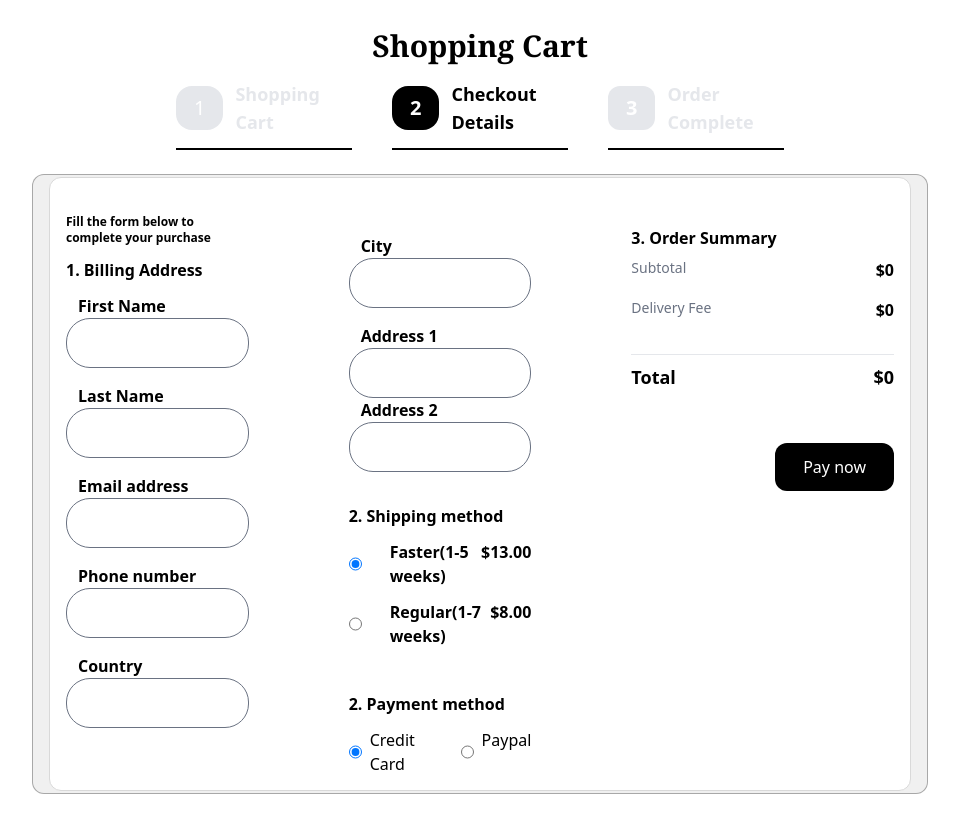
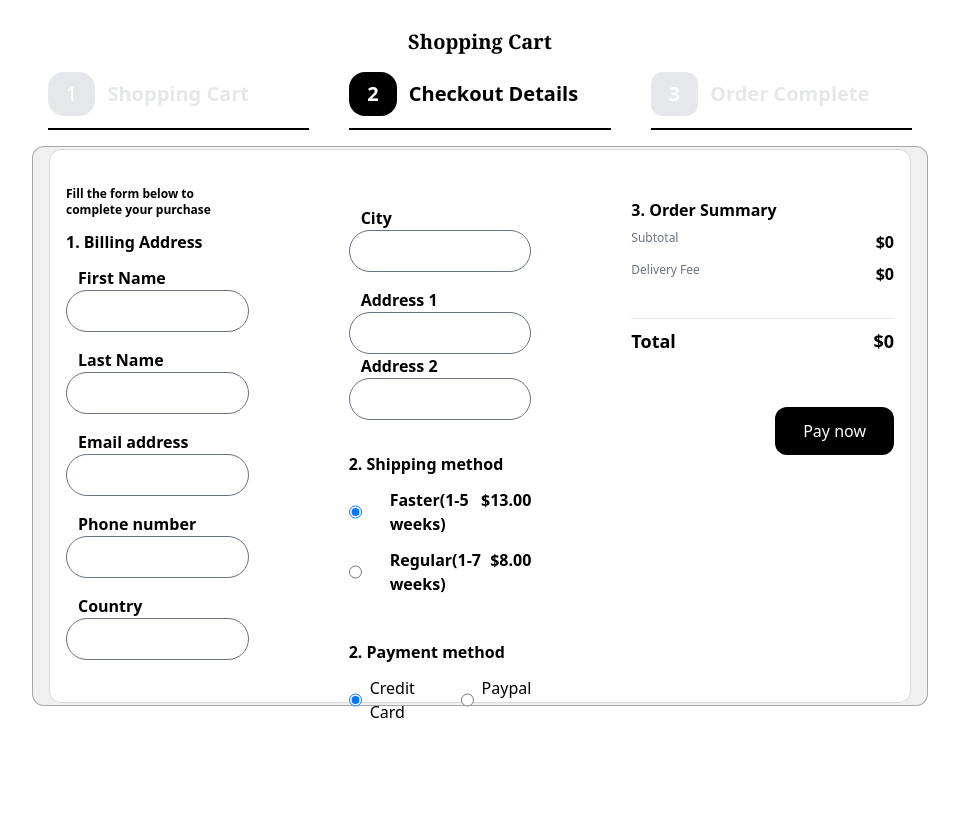
Before and after one commit to emman-tt/tilios, a React (Vite) app: page /cart/checkout in a window 1280 px wide. Shown: the whole page, without its empty margins (160-1119 px from the left). Built offline with nearby package versions, Linux system fonts and the light colour scheme; no server answers.

Commit message:
added myself as a super admin

```diff
--- a/src/UI/Cart/Checkout/Checkout.jsx
+++ b/src/UI/Cart/Checkout/Checkout.jsx
@@ -57,13 +57,6 @@ export default function Checkout () {
       return
     }
 
-    // if (!orderTotal) {
-    //   toast.dismiss()
-    //   toast.error('No product  in cart to order')
-    //   isValid = false
-    //   return navigate('/cart')
-    // }
-
     if (cartProducts.length === 0 || !cartProducts) {
       toast.error('No products in cart to order')
       navigate('/cart')
@@ -103,10 +96,10 @@ export default function Checkout () {
   }
 
   return (
-    <section className=' rounded-xl h-auto min-h-150 lg:h-155 w-full px-4 md:w-[90%] lg:w-[80%] mt-6  border-[0.1px] border-black/30 bg-[#f0f0f0] p-0.5 '>
+    <section className=' rounded-xl h-auto  lg:h-140 w-full px-4 md:w-[90%] lg:w-[80%] mt-4  border-[0.1px] border-black/30 bg-[#f0f0f0] p-0.5 '>
       <div className='border gap-5 grid grid-cols-1 md:grid-cols-2 lg:grid-cols-3 relative   border-[#d9d9d9] h-full rounded-xl  p-3 sm:p-4 md:px-4  bg-white'>
         {loader && (
-          <section className='flex absolute z-10 inset-0  justify-center items-center h-full w-full'>
+          <section className='flex absolute z-10 inset-0 bg-gray-50  justify-center items-center h-full w-full'>
             <Loader className={''} />
           </section>
         )}
@@ -126,7 +119,7 @@ export default function Checkout () {
                 onChange={e => handleInput('firstname', e.target.value)}
                 required
                 type='text'
-                className='border block pl-5 rounded-3xl border-gray-500 w-full py-3 mb-4'
+                className='border block pl-5 rounded-3xl border-gray-500 w-full py-2 mb-4'
               />
             </div>
             <div className='flex flex-col'>
@@ -137,7 +130,7 @@ export default function Checkout () {
                 onChange={e => handleInput('secondname', e.target.value)}
                 required
                 type='text'
-                className='border  b pl-5 rounded-3xl border-gray-500 w-full py-3 mb-4'
+                className='border  b pl-5 rounded-3xl border-gray-500 w-full py-2 mb-4'
               />
             </div>
           </div>
@@ -148,7 +141,7 @@ export default function Checkout () {
             type='email'
             onChange={e => handleInput('email', e.target.value)}
             required
-            className='border pl-5 rounded-3xl border-gray-500 w-full py-3 mb-4'
+            className='border pl-5 rounded-3xl border-gray-500 w-full py-2 mb-4'
           />
           <label className='pl-3 font-semibold' htmlFor='tel'>
             Phone number
@@ -157,7 +150,7 @@ export default function Checkout () {
             onChange={e => handleInput('number', e.target.value)}
             type='tel'
             required
-            className='border pl-5 rounded-3xl border-gray-500 w-full py-3 mb-4'
+            className='border pl-5 rounded-3xl border-gray-500 w-full py-2 mb-4'
           />
 
           <div className='flex flex-col'>
@@ -167,7 +160,7 @@ export default function Checkout () {
             <input
               onChange={e => handleInput('country', e.target.value)}
               type='text'
-              className='border block pl-5 rounded-3xl border-gray-500 w-full py-3 mb-4'
+              className='border block pl-5 rounded-3xl border-gray-500 w-full py-2 mb-4'
             />
           </div>
         </section>
@@ -181,7 +174,7 @@ export default function Checkout () {
                 type='text'
                 onChange={e => handleInput('city', e.target.value)}
                 required
-                className='border  b pl-5 rounded-3xl border-gray-500 w-full py-3 mb-4'
+                className='border  b pl-5 rounded-3xl border-gray-500 w-full py-2 mb-4'
               />
             </div>
           </div>
@@ -192,7 +185,7 @@ export default function Checkout () {
             type='text'
             onChange={e => handleInput('addressOne', e.target.value)}
             required
-            className='border pl-5 rounded-3xl border-gray-500 w-full py-3 '
+            className='border pl-5 rounded-3xl border-gray-500 w-full py-2 '
           />
           <label className='pl-3 font-semibold' htmlFor='tel'>
             Address 2
@@ -201,7 +194,7 @@ export default function Checkout () {
             type='text'
             onChange={e => handleInput('addressTwo', e.target.value)}
             required
-            className='border pl-5 rounded-3xl border-gray-500 w-full py-3 '
+            className='border pl-5 rounded-3xl border-gray-500 w-full py-2 '
           />
           <p className='font-bold  mt-8'>2. Shipping method</p>
 
@@ -213,7 +206,7 @@ export default function Checkout () {
                   defaultChecked
                   type='radio'
                   name='week'
-                  className='text-sm'
+                  className='text-xs'
                 />
                 <p>Faster(1-5 weeks)</p>
               </div>
@@ -235,7 +228,7 @@ export default function Checkout () {
                 type='radio'
                 defaultChecked
                 name='payment'
-                className='text-sm'
+                className='text-xs'
               />
               <p>Credit Card</p>
             </div>
@@ -252,15 +245,12 @@ export default function Checkout () {
             </li>
 
             <li className='w-full flex justify-between'>
-              <p className='text-sm text-gray-500'>Subtotal</p>
+              <p className='text-xs text-gray-500'>Subtotal</p>
               <p className='font-semibold'>${orderTotal}</p>
             </li>
-            <li className='w-full flex justify-between'>
-              {/* <p className='text-sm text-gray-500'>Discount (0%)</p>
-              <p className='text-red-500'>- $0</p> */}
-            </li>
+
             <li className='w-full flex justify-between border-b border-gray-200 pb-8'>
-              <p className='text-sm text-gray-500'>Delivery Fee</p>
+              <p className='text-xs text-gray-500'>Delivery Fee</p>
               <p className='font-semibold'>${fee}</p>
             </li>
             <li className='w-full flex justify-between mb-5'>
--- a/src/UI/Dashboard/AddProduct/page.jsx
+++ b/src/UI/Dashboard/AddProduct/page.jsx
@@ -7,6 +7,7 @@ export default function AddProduct () {
   const [isSelected, setIsSelected] = useState(false)
   const { state, handleInput, addProduct } = useAddProduct()
   const { title, category, image, stock, discount, price } = state
+
 
   const fileInputRef = useRef(null)
 
@@ -71,9 +72,7 @@ export default function AddProduct () {
           </div>
 
           <div>
-            <p className='text-sm   font-semibold pl-3'>
-              Price(per ft)
-            </p>
+            <p className='text-sm   font-semibold pl-3'>Price(per ft)</p>
             <input
               value={price}
               onChange={e => handleInput('price', e.target.value)}
@@ -181,7 +180,7 @@ export default function AddProduct () {
             onClick={() => {
               validateFieldsAndSubmit()
             }}
-            className='p-2 sm:p-3 px-6 sm:px-15 cursor-pointer mt-4 sm:mt-6 md:mt-10 hover:border-0 hover:text-white hover:bg-[#5b5d8e] border rounded-xl flex self-center text-xs  font-medium'
+            className='p-2 max-sm:w-full items-center justify-center max-sm:py-3  sm:p-3 px-6 sm:px-15 cursor-pointer mt-4 sm:mt-6 md:mt-10 hover:border-0 hover:text-white hover:bg-[#5b5d8e] border rounded-xl flex self-center text-sm  font-medium'
           >
             Publish
           </button>
--- a/src/UI/Dashboard/ProductList/page.jsx
+++ b/src/UI/Dashboard/ProductList/page.jsx
@@ -1,6 +1,6 @@
 import { ChevronDown, ChevronUpCircle } from 'lucide-react'
 import { ListFilterIcon } from 'lucide-react'
-import { useRef, useState } from 'react'
+import { useMemo, useRef, useState } from 'react'
 import { Collectiion } from '../../../utils/collection'
 import { ProductEditor } from './ProductEditor'
 import { Pagination } from './Pagination'
@@ -32,9 +32,13 @@ export default function ProductList () {
 
   const containerRef = useRef(null)
 
-  const filteredProductList = productList.filter(item => {
-    return item.name.toLowerCase().includes(searchValue.toLowerCase())
-  })
+  const filteredProductList = useMemo(
+    () =>
+      productList.filter(item => {
+        return item.name.toLowerCase().includes(searchValue.toLowerCase())
+      }),
+    [productList, searchValue]
+  )
 
   function findCategory (id) {
     const cat = categoryArray
--- a/src/pages/CartPage.jsx
+++ b/src/pages/CartPage.jsx
@@ -23,14 +23,14 @@ export default function CartPage () {
   }, [location])
   return (
     <section className='flex flex-col w-full justify-center max-sm:pb-20  items-center'>
-      <div className='w-full px-4 md:w-[70%] lg:w-[50%]  '>
-        <h2 className='text-3xl text-center font-bold mt-7 mb-4 font-serif'>
+      <div className='w-full px-4 md:w-[70%] md:w-[50%]  '>
+        <h2 className='text-xl text-center font-bold mt-7 mb-4 font-serif'>
           Shopping Cart
         </h2>
 
         <ul className='flex gap-4 sm:gap-6 md:gap-10  sm:flex-row'>
           <li
-            className={`text-3xl max-sm:flex-col items-center w-full sm:w-auto md:w-70  gap-3 border-b-2 flex sm:pb-3`}
+            className={`text-xl max-sm:flex-col items-center w-full sm:w-auto md:w-70  gap-3 border-b-2 flex sm:pb-3`}
           >
             <div
               className={`px-4.5 py-2 flex justify-center items-center  rounded-2xl    ${
@@ -40,7 +40,7 @@ export default function CartPage () {
               1
             </div>
             <p
-              className={`text-lg font-semibold ${
+              className={`text-md font-semibold ${
                 section === 1 ? 'text-black' : 'text-gray-200'
               } `}
             >
@@ -48,7 +48,7 @@ export default function CartPage () {
             </p>
           </li>
           <li
-            className={`text-3xl max-sm:flex-col  flex gap-3 w-full sm:w-auto md:w-70 items-center  border-b-2 sm:pb-3`}
+            className={`text-xl max-sm:flex-col  flex gap-3 w-full sm:w-auto md:w-70 items-center  border-b-2 sm:pb-3`}
           >
             <div
               className={`px-4.5 py-2 rounded-2xl flex justify-center items-center    ${
@@ -58,7 +58,7 @@ export default function CartPage () {
               2
             </div>
             <p
-              className={`text-lg  font-semibold ${
+              className={`text-md  font-semibold ${
                 section === 2 ? 'text-black' : 'text-gray-200'
               }  `}
             >
@@ -66,7 +66,7 @@ export default function CartPage () {
             </p>
           </li>
           <li
-            className={`text-3xl w-full  max-sm:flex-col flex gap-3  sm:w-auto md:w-70 items-center border-b-2 sm:pb-3`}
+            className={`text-xl w-full  max-sm:flex-col flex gap-3  sm:w-auto md:w-70 items-center border-b-2 sm:pb-3`}
           >
             <div
               className={`px-4.5 py-2 flex justify-center items-center rounded-xl
@@ -77,7 +77,7 @@ export default function CartPage () {
               3
             </div>
             <p
-              className={`text-lg  ${
+              className={`text-md  ${
                 section === 3 ? 'text-black' : 'text-gray-200'
               } font-semibold  `}
             >
```
Also changed, not shown: src/UI/Cart/Cartlist/CartList.jsx (+19 -19 lines), src/UI/Cart/Order/Order.jsx (+28 -14 lines), src/context/add-product.jsx (+27 -9 lines).
